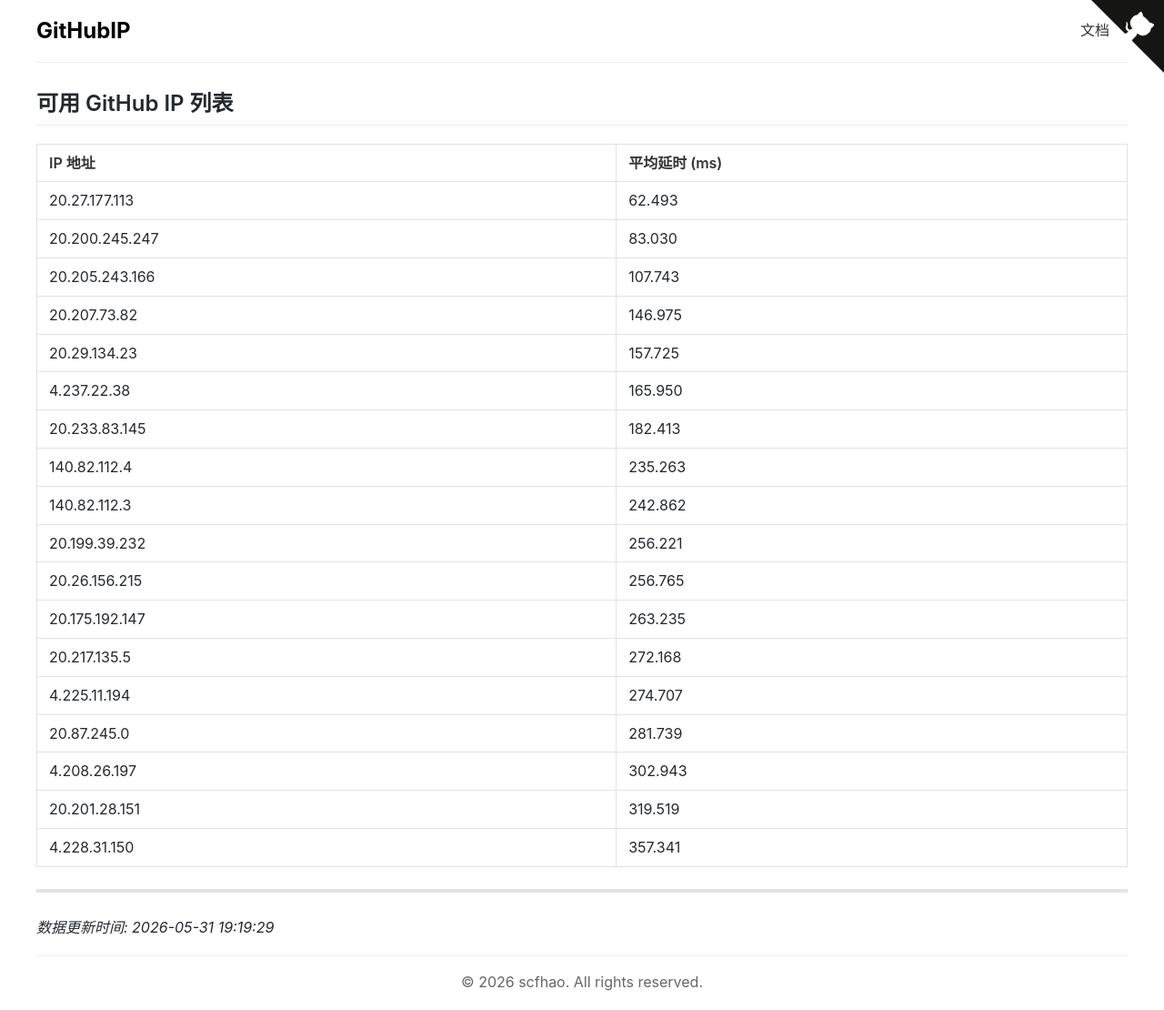
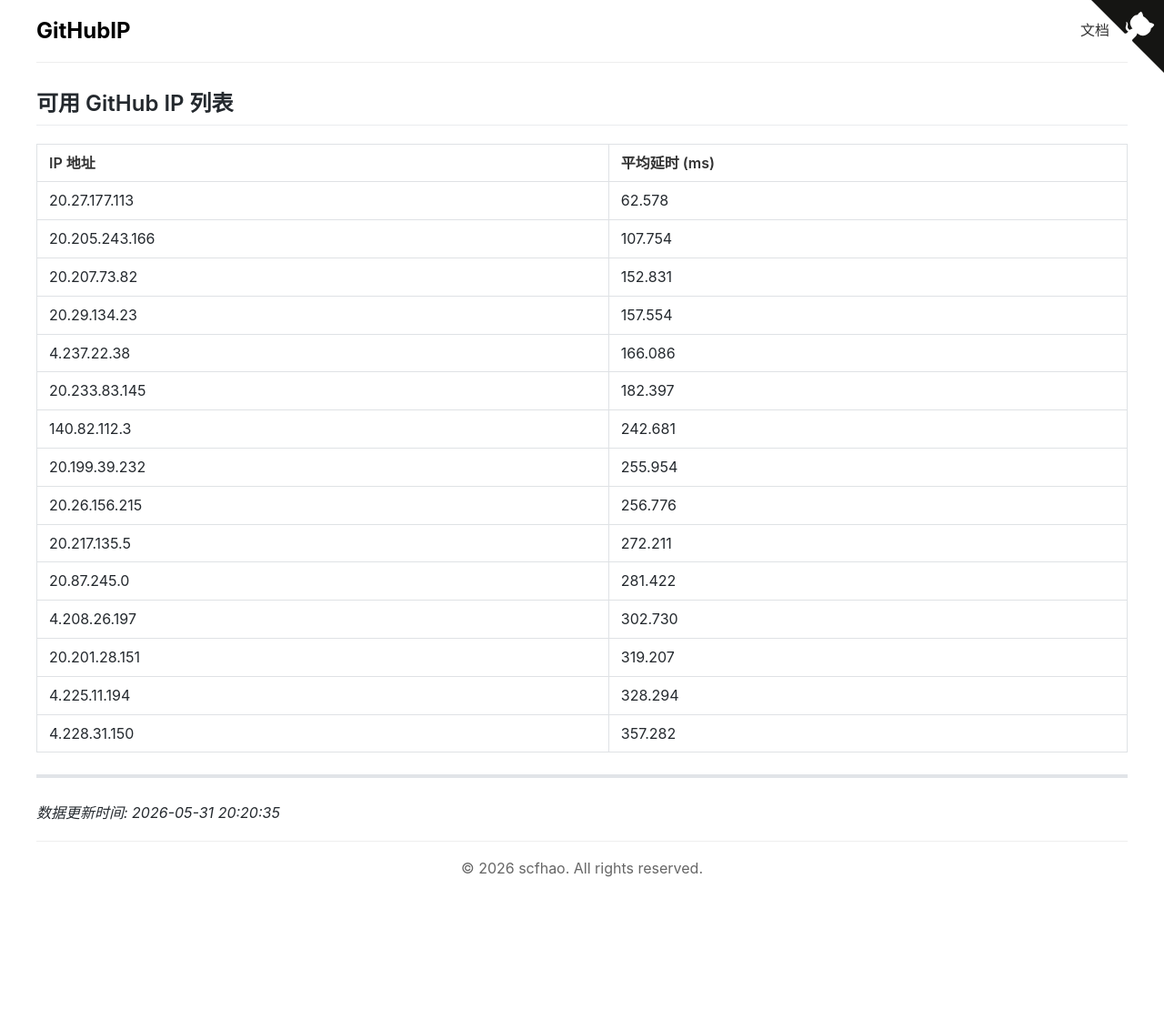
Before and after one commit to scfhao/GitHubIP, a Jekyll site: the page built from index.md, in a window 1280 px wide. Shown: the whole page at 91% size. Built offline with Jekyll 4.4.1, drawn with Linux system fonts in a browser that asks for light colours; after the commit the page ends 984 px from its top, so only the background shows below that.

Commit message:
自动脚本执行 - 2026-05-31 20:20:35

```diff
--- a/index.md
+++ b/index.md
@@ -1,32 +1,29 @@
 ---
 layout: home
 title: GitHub IP 列表
-date: 2026-05-31 19:19:29
+date: 2026-05-31 20:20:35
 ---
 
 ## 可用 GitHub IP 列表
 
 | IP 地址 | 平均延时 (ms) |
 |---------|--------------|
-| 20.27.177.113 | 62.493 |
-| 20.200.245.247 | 83.030 |
-| 20.205.243.166 | 107.743 |
-| 20.207.73.82 | 146.975 |
-| 20.29.134.23 | 157.725 |
-| 4.237.22.38 | 165.950 |
-| 20.233.83.145 | 182.413 |
-| 140.82.112.4 | 235.263 |
-| 140.82.112.3 | 242.862 |
-| 20.199.39.232 | 256.221 |
-| 20.26.156.215 | 256.765 |
-| 20.175.192.147 | 263.235 |
-| 20.217.135.5 | 272.168 |
-| 4.225.11.194 | 274.707 |
-| 20.87.245.0 | 281.739 |
-| 4.208.26.197 | 302.943 |
-| 20.201.28.151 | 319.519 |
-| 4.228.31.150 | 357.341 |
+| 20.27.177.113 | 62.578 |
+| 20.205.243.166 | 107.754 |
+| 20.207.73.82 | 152.831 |
+| 20.29.134.23 | 157.554 |
+| 4.237.22.38 | 166.086 |
+| 20.233.83.145 | 182.397 |
+| 140.82.112.3 | 242.681 |
+| 20.199.39.232 | 255.954 |
+| 20.26.156.215 | 256.776 |
+| 20.217.135.5 | 272.211 |
+| 20.87.245.0 | 281.422 |
+| 4.208.26.197 | 302.730 |
+| 20.201.28.151 | 319.207 |
+| 4.225.11.194 | 328.294 |
+| 4.228.31.150 | 357.282 |
 
 ---
 
-*数据更新时间: 2026-05-31 19:19:29*
+*数据更新时间: 2026-05-31 20:20:35*
```
